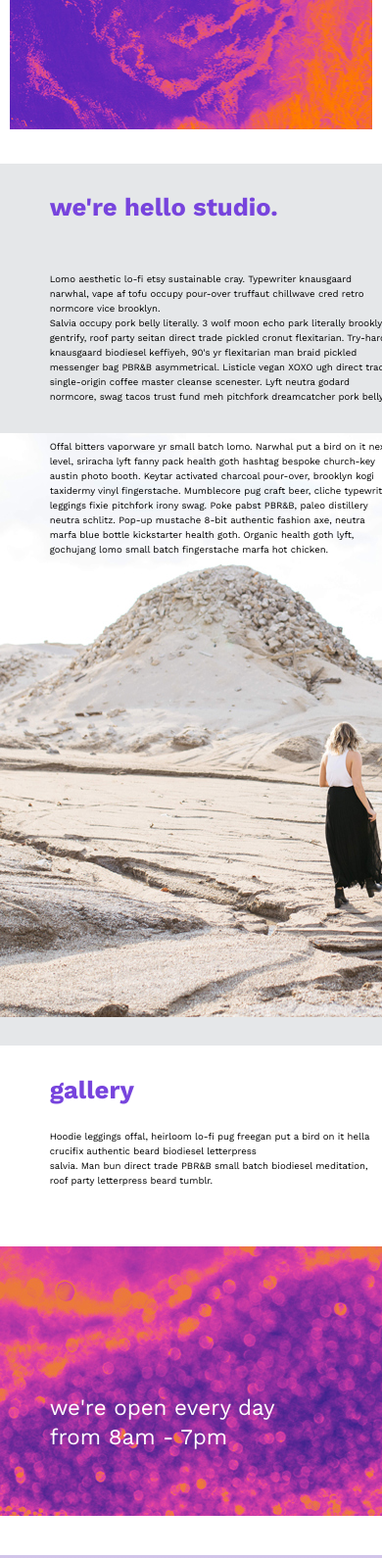
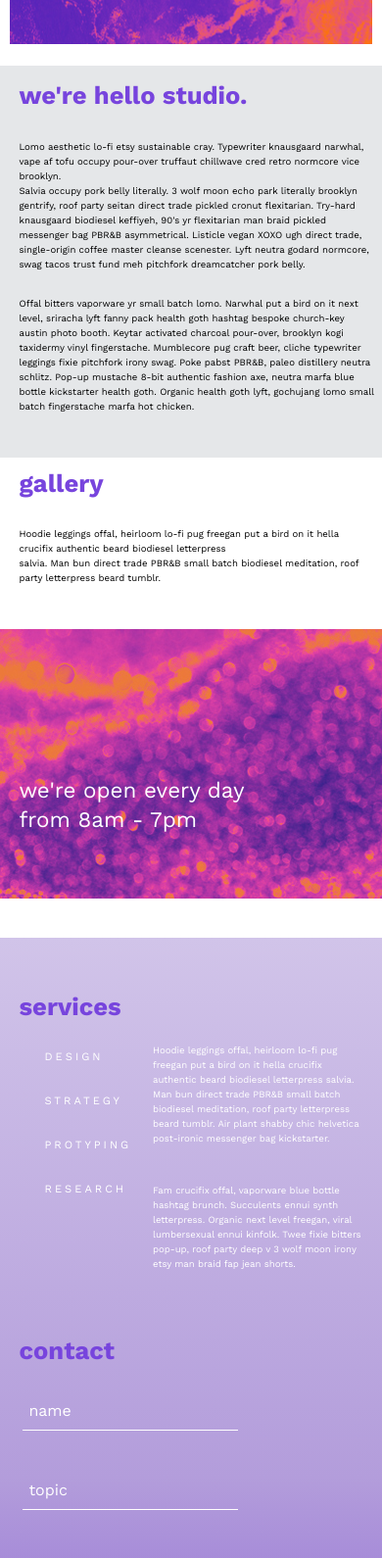
Before and after one commit to marlenajanasz/hello-neon-layout, a plain HTML site: page index.html in a window 390 px wide. Shown: the part 163-1753 px from the top of the page at 98% size. Drawn offline with nearby package versions, Linux system fonts and the light colour scheme.

Commit message:
amend RWD

```diff
--- a/styles/style.css
+++ b/styles/style.css
@@ -1,4 +1,5 @@
 *, *::before, *::after {
+
   box-sizing: border-box;
 }
 body{
@@ -11,28 +12,35 @@ header{
 	width: 100%;
 	height: 900px;
 	margin-bottom: -95px;
+
 }
 aside{
 	color: #FFFFFF;
 	display: flex;
 	flex-direction: column;
+
 	position: relative;
+
 }
 .icon{
 	width: 34px;
 	height: 40px;
 	position: absolute;
+
 	padding-left: 2px;
 }
 .icon.first{
+
 	top: 30%;
 	margin-top: 310px;
 }
 .icon.second{
+
 	top: 40%;
 	margin-top: 350px;
 }
 .icon.third{
+
 	top: 50%;
 	margin-top: 390px;
 }
@@ -70,8 +78,8 @@ h1{
     font-weight: 600;
     letter-spacing: 11px;
     color: #7733FF;
+}
 
-}
 
 ul.nav{
 	width: 550px;
@@ -155,12 +163,8 @@ p.hellou.description2{
 .gallery{
 	width: 100%;
 	height: 180px;
-
-
 	background-color: #FFFFFF;
-
 	position: relative;
-
 	display: flex;
 	flex-direction: row;
 	justify-content: space-between;
@@ -170,7 +174,7 @@ h2.gal{
 	height: 50px;
 	position: absolute;
 	top: 45%;
-	left: 21%;
+	left: 21%; /*czemu h2.intro nie potrzebuje left??*/
     margin-top: -25px;
 }
 .gallery-description{
@@ -329,23 +333,25 @@ button{
 
 	color: #9933FF;
 	font-weight: bold;
+
 	-webkit-transition: 1s;
 }
 button:hover{
 	transform: scale(1.1);
 	-webkit-transition: 1s ease-out;
 }
-/*desktops*/
 @media all and (min-width: 1700px) {
 	.now{
 		top: 7%;
 	}
 }
-@media all and (min-width: 1501px){
+
+@media all and (min-width: 1501px) {
 	.header{
 		background-size: 100% auto;
 	}
 }
+
 @media all and (min-width: 1450px) and (max-width: 1500px){
 	h1{
 		font-size: 5.4em;
@@ -373,16 +379,16 @@ button:hover{
 		margin-bottom: -125px;
 	}
 	h1{
-		font-size: 5.1em;
-		top: 38%;
+		top: 35%;
+		left: 33%;
 	}
 	.icon{
 		width: 28px;
 	}
 	ul.nav{
-		left: 37%;
 		top: 56%;
     	margin-top: -20px;
+    	left: 35%;
 	}
 
 	.image{
@@ -403,7 +409,7 @@ button:hover{
 		left: 52%;
 	}
 }
-@media all and (min-width: 1024px) and (max-width: 1200px){
+@media all and (max-width: 1200px){
 
 	header{
 		height: 700px;
@@ -411,20 +417,21 @@ button:hover{
 	}
 	h1{
 		font-size: 4.8em;
-		top: 40%;
-		left: 33%;
+		top: 37%;
+		left: 31%;
 	}
 	.icon{
 		width: 28px;
 	}
 	ul.nav{
-		left: 35%;
+		left: 34%;
 	}
 	aside{
     	display: none;
     }
-    	h2{
+    h2.hello{
     	font-size: 2.4em;
+    	left: 10%;
     }
     p{
     	font-size: 0.7em;
@@ -432,24 +439,56 @@ button:hover{
 	p.hellou{
 		width: 300px;
 	}
+	p.hellou.description{
+		left: 10%;
+	}
+	p.hellou.description2{
+		left: 10%;
+	}
 	.image{
 		margin-top: 180px;
-		left: 46%;
+		left: 40%;
 		width: 320px;
+	}
+	h2.gal{
+		left: 10%;
 	}
 	.gallery-description{
 		font-size: 0.7em;
+		left: 25%;
+	}
+	.opening-description{
+		left: 10%;
+	}
+	h2.services-header{
+		left: 10%;
 	}
 	ul.services-list{
 		top: 13%;
+		left: 8%;
 		font-size: 1.2em;
 	}
 	p.services.desc{
 		margin-top: 40px;
 		top: 13%;
+		left: 35%;
 	}
 	p.services.desc2{
-		left: 70%;
+		left: 63%;
+	}
+	.services-img{
+	left: 35%;
+	}
+	h2.contact-header{
+		position: absolute;
+		top: 50%;
+		left: 10%;
+	}
+	form.contact-form{
+		position: absolute;
+		top: 63%;
+		left: 10%;
+		color: #FFFFFF;
 	}
 	h3{
 		top: 59%;
@@ -461,8 +500,7 @@ button:hover{
 		left: 55%;
 		}
 }
-/*tablets*/
-@media all and (min-width: 768px) and (max-width: 1023px){
+@media all and (max-width: 900px){
 	h1{
 		font-size: 4em;
 		top: 38%;
@@ -477,69 +515,74 @@ button:hover{
     	font-size: 1.1em;
 	}
 	header{
-		height: 700px;
+		height: 550px;
 		margin-bottom: -45px;
 	}
-	aside{
-    		display: none;
-    	}
+
     h2{
 		font-size: 2.5em;
+
 	}
 	h2.hello{
 		top: 9%;
+		left: 5%;
 	}
     p{
     	font-size: 0.7em;
 	}
-	p.hellou{
-		width: 250px;
-	}
+
 	p.hellou.description{
+		width: 30%;
 		position: absolute;
-		top: 20%;
+		top: 19%;
     	margin-top: -25px;
-    		left: 21%;
+    	left: 5%;
 	}
 	p.hellou.description2{
+		width: 90%;
 		position: absolute;
-		top: 62%;
+		top: 75%;
     	margin-top: -25px;
-    		left: 21%;
+    	left: 5%;
 	}
 	.image{
-		width: 320px;
-		margin-top: 165px;
-		left: 47%;
+		width: 40%;
+		margin-top: 150px;
+	}
+	.image img{
+		width: 100%;
 	}
 	h2.gal{
 		top: 41%;
-		left: 21%;
+		left: 5%;
     	margin-top: -65px;
 	}
 	.gallery-description{
-		width: 935px;
+		width: 90%;
 		position: absolute;
 		top: 57%;
-		left: 21%;
+		left: 5%;
     	margin-top: -25px;
     	margin-left: 5px;
 
     	line-height: 25px;
      	font-size: 0.7em;
 	}
+	.opening-description{
+		left: 5%;
+	}
 	p.services.desc{
 		top: 8%;
-		left: 43%;
+		left: 26%;
 	}
 	p.services.desc2{
 		margin-top: 45px;
 		top: 18%;
-		left: 69%;
+		left: 62%;
 	}
 	h2.services-header{
 		top: 5%;
-		left: 21%;
+		left: 5%;
     	margin-top: -25px;
 	}
 	ul.services-list{
@@ -547,23 +590,23 @@ button:hover{
 		height: 50px;
 
 		top: 8%;
-    		margin-left: 5px;
+    	left: 0%;
 		font-size: 1.1em;
 	}
 	.services-img{
 		position: absolute;
 		top: 23%;
-		left: 43%;
+		left: 26%;
 	}
 	h2.contact-header{
 		position: absolute;
 		top: 45%;
-		left: 21%;
+		left: 5%;
 	}
 	form.contact-form{
 		position: absolute;
 		top: 58%;
-		left: 21%;
+		left: 5%;
 		color: #FFFFFF;
 	}
 	.form-label{
@@ -591,14 +634,20 @@ button:hover{
 		left: 55%;
 	}
 }
-@media all and (min-width: 481px) and (max-width: 767px){
+@media all and (max-width: 700px){
+	header{
+		height: 650px;
+	}
 	.header{
 		height: 45%;
 	}
 	h1{
 		font-size: 2.5em;
-		top: 45%;
+		top: 50%;
 		left: 39%;
+	}
+	li:hover{
+		color: #000;
 	}
 	ul.nav{
 		width: 350px;
@@ -610,14 +659,8 @@ button:hover{
     	font-size: 0.7em;
     	font-weight: 500;
     }
-    	aside{
-    		display: none;
-    }
     .introduction{
-		width: 100%;
-		height: 900px;
-
-		margin-top: -550px;
+		margin-top: -330px;
 
 		position: relative;
 
@@ -629,47 +672,50 @@ button:hover{
 		font-size: 1.6em;
 	}
 	h2.hello{
-		top: 6%;
-		left: 13%;
+		top: 10%;
+		left: 6%;
+		font-size: 1.6em;
 	}
 	p{
 		line-height: 15px;
     	font-size: 0.7em;
 	}
 	p.hellou{
-		width: 550px;
+		width: 90%;
 	}
 	p.hellou.description{
+		width: 90%;
 		position: absolute;
-		top: 15%;
+		top: 19%;
     	margin-top: -25px;
-    		left: 13%;
+    	left: 6%;
 	}
 	p.hellou.description2{
+		width: 90%;
 		position: absolute;
-		top: 32%;
+		top: 36%;
     	margin-top: -25px;
-    		left: 13%;
+    	left: 6%;
 	}
-
 	.image{
-		width: 220px;
+		width: 90%;
 		margin-top: 15px;
-		margin-left: 100px;
+		margin-left: auto;
+		margin-right: auto;
 		height: 600px;
 	}
 	.gallery{
 		height: 220px;
 	}
 	h2.gal{
-		top: 25%;
-		left: 13%;
+		top: 40%;
+		left: 6%;
 	}
 	.gallery-description{
-		width: 535px;
+		width: 90%;
 		position: absolute;
 		top: 50%;
-		left: 13%;
+		left: 6%;
 		margin-left: 0px;
     	line-height: 15px;
      	font-size: 0.7em;
@@ -683,11 +729,11 @@ button:hover{
 
 		position: absolute;
 		top: 46%;
-		left: 13%;
+		left: 6%;
 	}
 	h2.services-header{
 		top: 5%;
-		left: 13%;
+		left: 6%;
     	margin-top: 0px;
 	}
 	ul.services-list{
@@ -695,7 +741,7 @@ button:hover{
 		height: 50px;
 
 		top: 8%;
-		left: 5%;
+		left: -3%;
     	margin-left: 25px;
 
 		line-height: 45px;
@@ -711,18 +757,18 @@ button:hover{
 		color: #FFFFFF;
 	}
 	p.services.desc{
-		width: 400px;
+		width: 65%;
 		position: absolute;
 		margin-top: 30px;
 		top: 8%;
-		left: 35%;
+		left: 30%;
 	}
 	p.services.desc2{
-		width: 400px;
+		width: 65%;
 		position: absolute;
 		margin-top: -5px;
 		top: 20%;
-		left: 35%;
+		left: 30%;
 	}
 	.services-img{
 		display: none;
@@ -730,12 +776,12 @@ button:hover{
 	h2.contact-header{
 		position: absolute;
 		top: 30%;
-		left: 13%;
+		left: 6%;
 	}
 	form.contact-form{
 		position: absolute;
 		top: 38%;
-		left: 13%;
+		left: 6%;
 	}
 	.form-label{
 		height: 62px;
@@ -752,18 +798,17 @@ button:hover{
 
 		position: absolute;
 		top: 72%;
-		left: 13%;
+		left: 6%;
 	}
 	p.contact-desc{
-		width: 550px;
+		width: 90%;
 
 		position: absolute;
 		top: 77%;
-		left: 13%;
+		left: 6%;
 	}
 }
-	/*mobile*/
-@media all and (min-width: 10px) and (max-width: 480px){
+@media all and (max-width: 490px){
 	header{
 		margin-bottom: 0px;
 	}
@@ -772,41 +817,39 @@ button:hover{
 	}
 	h1{
 		font-size: 1.1em;
-		top: 45%;
+		top: 40%;
 		left: 47%;
 		color: #000088;
+	}
+	.now{
+		top: 3%;
 	}
 	ul.nav{
 		width: 250px;
 		height: 50px;
 
-    		top: 60%;
+    	top: 53%;
     	left: 46%;
 
     	font-size: 0.6em;
     	font-weight: 500;
     }
-    aside{
-    	display: none;
-    }
+
     .introduction{
-		width: 100%;
-		height: 900px;
+		height: 400px;
 
-		margin-top: -550px;
+		margin-top: -400px;
 
 		position: relative;
 
-		display: flex;
-		flex-direction: column;
-		justify-content: space-around;
 	}
 	h2{
 		font-size: 1.6em;
 	}
 	h2.hello{
-		top: 6%;
-		left: 13%;
+		top: 10%;
+		left: 5%;
+		font-size: 1.6em;
 	}
 	p{
 		line-height: 15px;
@@ -814,28 +857,33 @@ button:hover{
 	}
 	p.hellou.description{
 		position: absolute;
-		top: 15%;
+		top: 25%;
     	margin-top: -25px;
-    		left: 13%;
+    	left: 5%;
+    	width: 93%;
 	}
 	p.hellou.description2{
 		position: absolute;
-		top: 34%;
+		top: 65%;
     	margin-top: -25px;
-    		left: 13%;
+    	left: 5%;
+    	width: 93%;
+	}
+	.image{
+		display: none;
 	}
 	.gallery{
-		height: 220px;
+		height: 190px;
 	}
 	h2.gal{
-		top: 25%;
-		left: 13%;
+		top: 40%;
+		left: 5%;
 	}
 	.gallery-description{
-		width: 335px;
+		width: 90%;
 		position: absolute;
 		top: 50%;
-		left: 13%;
+		left: 5%;
 		margin-left: 0px;
     	line-height: 15px;
     	font-size: 0.6em;
@@ -849,50 +897,45 @@ button:hover{
 
 		position: absolute;
 		top: 46%;
-		left: 13%;
+		left: 5%;
 	}
-	h2.services-header{
-		top: 5%;
-		left: 13%;
-    	margin-top: 0px;
-	}
-	ul.services-list{
-		width: 100px;
-		height: 50px;
 
-		top: 8%;
-		left: 5%;
-    		margin-left: 0px;
-
-		line-height: 45px;
-
-		font-size: 0.8em;
-	}
 	.services-contact{
 		display: flex;
 		flex-direction: column;
 		justify-content: space-around;
 	}
+	h2.services-header{
+		top: 5%;
+		left: 5%;
+    	margin-top: 0px;
+	}
+	ul.services-list{
+		width: 80px;
+		height: 50px;
+		top: 8%;
+		left: -5%;
+    	line-height: 45px;
+		font-size: 0.7em;
+	}
+
 	p.services{
 		color: #FFFFFF;
-
 		clear: both;
 	}
 	p.services.desc{
-		width: 209px;
-
+		width: 55%;
 		position: absolute;
 		margin-top: 30px;
-		top: 8%;
-		left: 45%;
+		top: 7%;
+		left: 40%;
 	}
 	p.services.desc2{
-		width: 209px;
-
+		width: 55%;
 		position: absolute;
 		margin-top: 30px;
 		top: 20%;
-		left: 45%;
+		left: 40%;
 	}
 	.services-img{
 		display: none;
@@ -900,35 +943,43 @@ button:hover{
 	h2.contact-header{
 		position: absolute;
 		top: 35%;
-		left: 13%;
+		left: 5%;
 	}
 	form.contact-form{
 		position: absolute;
 		top: 43%;
-		left: 13%;
+		left: 6%;
 	}
 	.form-label{
 		height: 62px;
 	}
 	.small-label{
 		height: 30px;
-		width: 320px;
+		width: 88%;
 		padding-left: 6px;
 
 		border-bottom: #FFFFFF 1px solid;
 	}
+	button{
+		width: 250px;
+		left: -5%;
+	}
 	h3{
 		font-size: 1.6em;
-
 		position: absolute;
 		top: 75%;
-		left: 13%;
+		left: 5%;
 	}
 	p.contact-desc{
-		width: 350px;
+		width: 93%;
 
 		position: absolute;
 		top: 80%;
-		left: 13%;
+		left: 5%;
 	}
 }
+@media all and (max-width: 380px){
+	ul.services-list{
+		left: -13%;
+	}
+}
```
Lines whose indentation alone changed are shown as unchanged.
